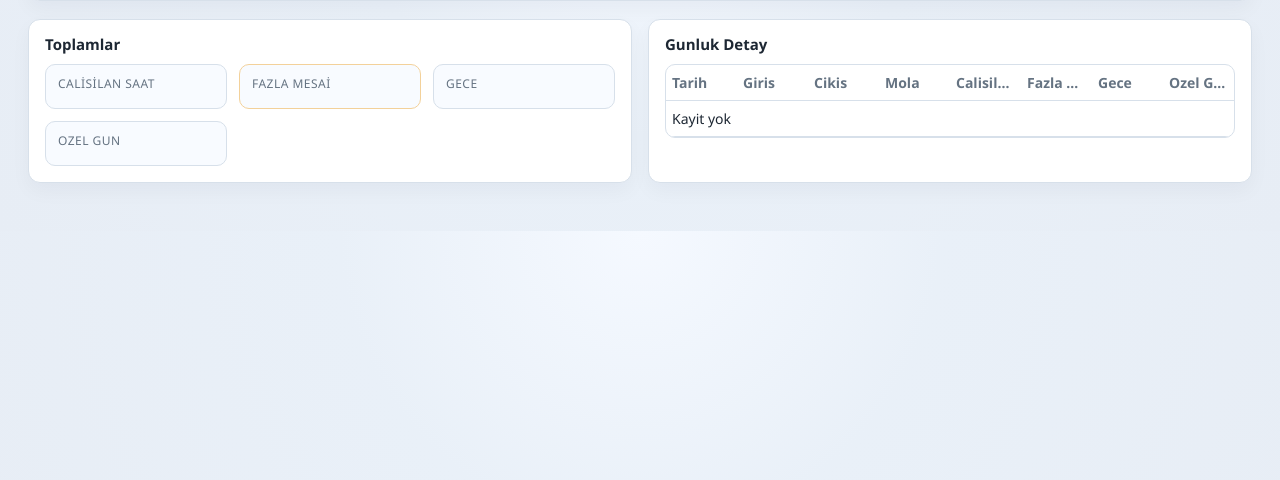
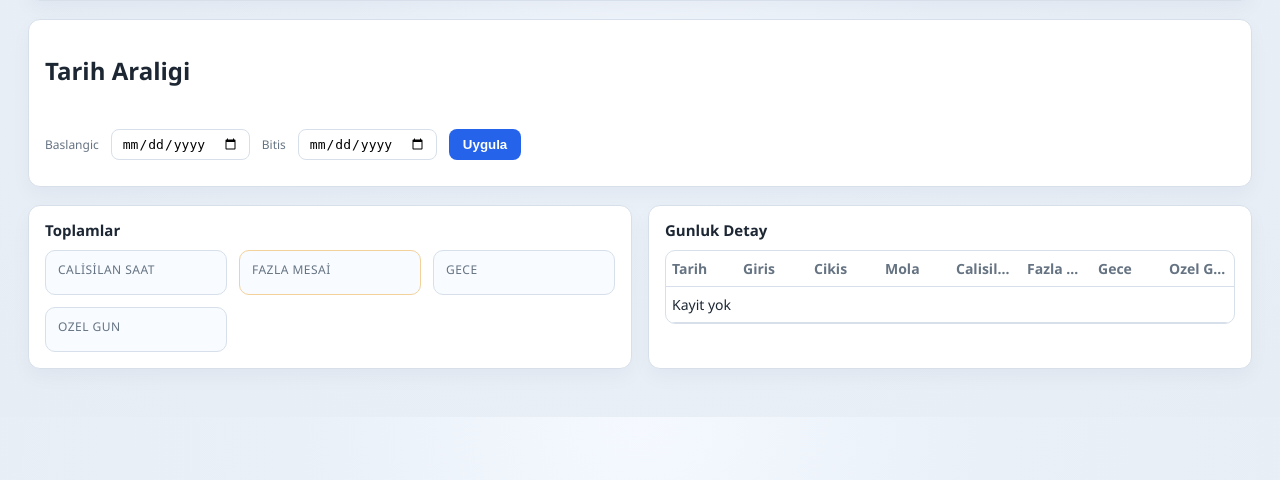
Before and after one commit to yabujinnn06/rainstaff, a Flask app: template server/templates/employee.html in a window 1280 px wide. Shown: the part 164-644 px from the top of the page. Run offline with Flask 3, Linux system fonts and the light colour scheme; the template is opened without the code that fills it, so the values that code supplies are empty; a user stored in the database is signed in.

Commit message:
Add employee date range filter

```diff
--- a/server/app.py
+++ b/server/app.py
@@ -98,8 +98,29 @@ def employee_detail(employee_id):
             "FROM timesheets WHERE employee_id = ? ORDER BY work_date DESC;",
             (employee_id,),
         ).fetchall()
-    day_rows, totals = compute_employee_day_rows(rows, settings)
-    return render_template("employee.html", employee=employee, day_rows=day_rows, totals=totals)
+    start_date = request.args.get("start", "").strip()
+    end_date = request.args.get("end", "").strip()
+    try:
+        if start_date:
+            datetime.strptime(start_date, "%Y-%m-%d")
+        if end_date:
+            datetime.strptime(end_date, "%Y-%m-%d")
+    except ValueError:
+        start_date = ""
+        end_date = ""
+    if not start_date or not end_date:
+        end_date = datetime.now().date().strftime("%Y-%m-%d")
+        start_date = (datetime.now().date() - timedelta(days=30)).strftime("%Y-%m-%d")
+    filtered_rows = filter_rows_by_date(rows, start_date, end_date)
+    day_rows, totals = compute_employee_day_rows(filtered_rows, settings)
+    return render_template(
+        "employee.html",
+        employee=employee,
+        day_rows=day_rows,
+        totals=totals,
+        start_date=start_date,
+        end_date=end_date,
+    )
 
 
 def safe_count(conn, query):
@@ -212,6 +233,12 @@ def compute_employee_day_rows(rows, settings):
         )
     totals = {k: round(v, 2) for k, v in totals.items()}
     return results, totals
+
+
+def filter_rows_by_date(rows, start_date, end_date):
+    if not start_date or not end_date:
+        return rows
+    return [row for row in rows if start_date <= row["work_date"] <= end_date]
 
 
 @app.route("/")
--- a/server/static/style.css
+++ b/server/static/style.css
@@ -116,6 +116,11 @@ body {
   color: var(--accent);
   text-decoration: none;
   font-weight: 600;
+}
+
+.hint {
+  font-size: 12px;
+  color: var(--muted);
 }
 
 .layout {
--- a/server/templates/dashboard.html
+++ b/server/templates/dashboard.html
@@ -14,6 +14,7 @@
       </div>
       <div class="sync">
         Son senkron: {{ last_sync or 'Yok' }}
+        <span class="hint">Manuel senkron masaustu uygulamadan yapilir</span>
         <a class="logout" href="/logout">Cikis</a>
       </div>
     </header>
--- a/server/templates/employee.html
+++ b/server/templates/employee.html
@@ -31,6 +31,19 @@
             <div><span>TCKN:</span> {{ employee['identity_no'] or '-' }}</div>
           </div>
         </div>
+      </section>
+
+      <section class="section filter-bar">
+        <div class="panel-head">
+          <h2>Tarih Araligi</h2>
+        </div>
+        <form method="get" class="filter-form">
+          <label>Baslangic</label>
+          <input type="date" name="start" value="{{ start_date }}" />
+          <label>Bitis</label>
+          <input type="date" name="end" value="{{ end_date }}" />
+          <button type="submit">Uygula</button>
+        </form>
       </section>
 
       <section class="section grid-2">
```
